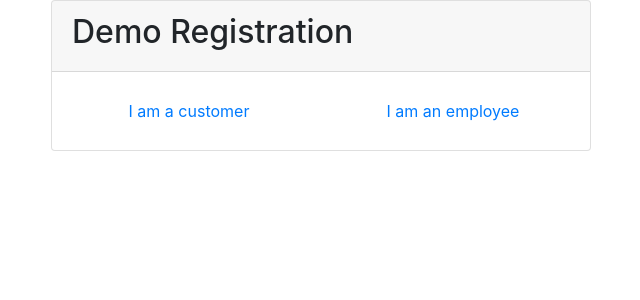
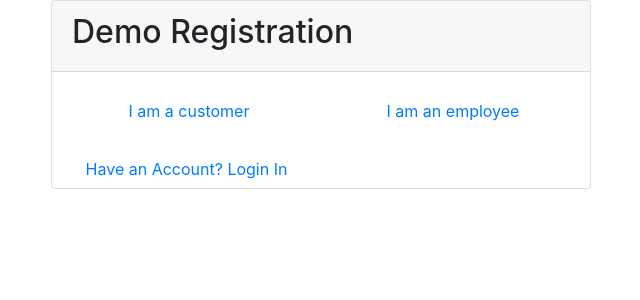
Before and after one commit to weshy007/django-multi-user, a Django app: page /accounts/register/ in a window 1280 px wide. Shown: the top 300 px of the page, without its empty margins (319-959 px from the left). Run offline with Django 4.2, Linux system fonts and the light colour scheme; some libraries are stand-ins or nearby versions.

Commit message:
removed few bugs

```diff
--- a/accounts/templates/register.html
+++ b/accounts/templates/register.html
@@ -27,9 +27,12 @@
                        <div class="col-lg-6">
                         <a type="button" class="btn btn-block" href="{% url 'employee_register' %}">I am an employee</a>
                        </div>
-                    </div>
-                  </form>
-                </div>
+                      </div>
+                    </form>
+                  </div>
+                  <div class="col-lg-6">
+                   <a type="button" class="btn btn-block" href="{% url 'login' %}">Have an Account? Login In</a>
+                  </div>
               </div>
             </div>
           </div>
--- a/accounts/views.py
+++ b/accounts/views.py
@@ -1,7 +1,7 @@
-from django.contrib.auth import login, logout, authenticate
+from django.contrib import messages
+from django.contrib.auth import authenticate, login, logout
 from django.contrib.auth.forms import AuthenticationForm
 from django.shortcuts import redirect, render
-from django.contrib import messages
 from django.views.generic import CreateView
 
 from .forms import CustomerSignUpForm, EmployeeSignUpForm
```
Also changed, not shown: README.md.
